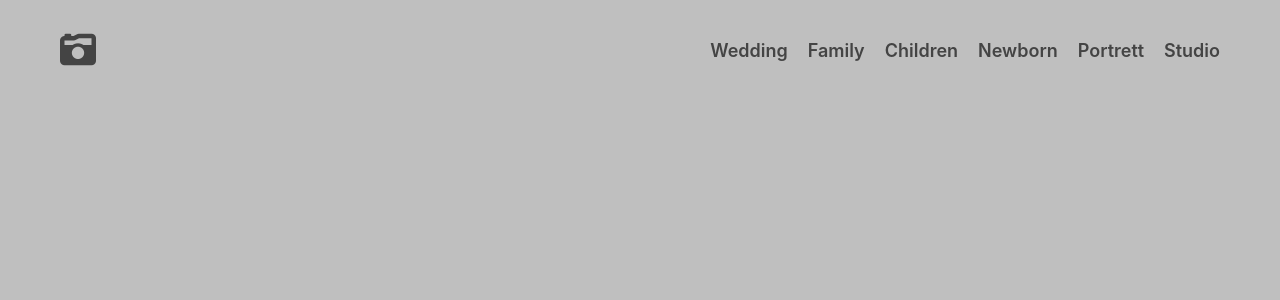
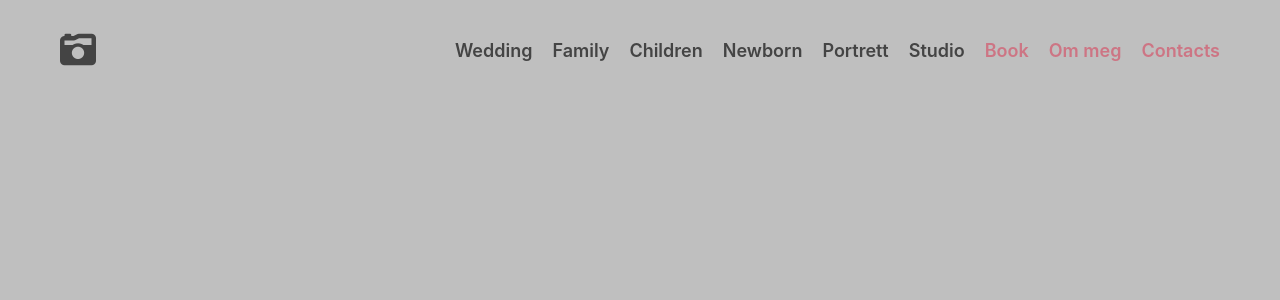
Before and after one commit to KatjaSi/photograph, a React (Create React App) app: page /1 in a window 1280 px wide. Shown: the top 300 px of the page. Built offline with nearby package versions, Linux system fonts and the light colour scheme.

Commit message:
navbar improved #3

```diff
--- a/src/App.js
+++ b/src/App.js
@@ -6,7 +6,6 @@ import HomePage from './pages/homepage/homepage.component';
 import './pages/homepage/homepage.styles.scss';
 
 import CategoryPage from './components/category-page/category-page.component';
-import Header from './components/header/header.component';
 import Navbar from './components/navbar/navbar.component';
 
 import Section_Data from './components/categories-menu/data';
@@ -16,7 +15,6 @@ function App() {
   console.log(options);
   return (
     <div>
-      <Navbar/>
         <Switch>
           <Route exact path = '/' component = {HomePage}/>
           <Route exact path = '/:title' component = {CategoryPage}/>
--- a/src/components/category-page/category-page.component.jsx
+++ b/src/components/category-page/category-page.component.jsx
@@ -4,9 +4,12 @@ import Masonry, {ResponsiveMasonry} from "react-responsive-masonry";
 
 import Section_Data from '../categories-menu/data';
 import './category-page.styles.scss';
+import Navbar from '../navbar/navbar.component';
 
 const CategoryPage = props => {
     return (
+        <div>
+            <Navbar activeTitle = {props.match.params.title}/>
             <div className = "gallery">
                 <ResponsiveMasonry
                     columnsCountBreakPoints={{ 350: 1, 750: 2, 900: 3,1200:4}}>
@@ -16,10 +19,9 @@ const CategoryPage = props => {
                             otherSectionProps.images.map( ({...secProps}) => (
                                 <img src = {secProps.imageUrl} alt = {secProps.alt} />
                             ))))}
-
-
                     </Masonry>
                 </ResponsiveMasonry>
+            </div>
         </div>
     );
 };
--- a/src/components/navbar/navbar.component.jsx
+++ b/src/components/navbar/navbar.component.jsx
@@ -5,9 +5,10 @@ import Section_Data from  '../categories-menu/data';
 import './navbar.styles.scss';
 
 class Navbar extends Component {
-    constructor() {
+    constructor({activeTitle}) {
         super();
         this.state = {
+            active: activeTitle,
             clicked: false,
             options: Section_Data.map((item) => ({title: item.title, linkUrl: item.linkUrl}) )
         }
@@ -20,16 +21,21 @@ class Navbar extends Component {
     render() {
         return(
             <nav className = "navbar-items">
-                <a className = "navbar-logo" href = "/"><i className = "fas fa-camera-retro fa-2x"></i></a>
+                <a className = "navbar-logo" href = "/">
+                    <i className = {this.state.active === "home" ?"fas fa-camera-retro fa-2x active":"fas fa-camera-retro fa-2x "}></i></a>
                 <div className = "menu-icon" onClick = {this.handleClick}>
                     <i className = {this.state.clicked ? 'fas fa-times':'fas fa-bars '}></i>
                 </div>
                 <ul className = {this.state.clicked ? "nav-menu active" : "nav-menu"}>
                 {
                     this.state.options.map(
-                        (option, idx) => <li key = {idx}><a className = "gallery-option" href = {option.linkUrl}>{option.title}</a></li>
+                        (option, idx) => <li key = {idx}  >
+                            <a className = {this.state.active === option.linkUrl? 'option active':'option '}  href = {option.linkUrl}>{option.title}</a></li>
                     )
                 }
+                <li><a className = {this.state.active === "book" ? "option info active":"option info"} href = "book">Book</a></li>
+                <li><a className ={this.state.active === "omMeg" ? "option info active":"option info"} href = "omMeg">Om meg</a></li>
+                <li><a className ={this.state.active === "contacts" ? "option info active":"option info"} href = "contacts">Contacts</a></li>
                 </ul>
             </nav>
         )
--- a/src/components/navbar/navbar.styles.scss
+++ b/src/components/navbar/navbar.styles.scss
@@ -20,8 +20,16 @@
         list-style: none;
         justify-content: flex-end;
 
-        .gallery-option {
+        .option {
             padding-left: 20px;
+        }
+
+        .info {
+            color:#cd7584;
+        }
+
+        .option:hover {
+            color: white;
         }
 
         .active {
@@ -54,6 +62,10 @@
 
         }
 
+        .nav-menu:last-child {
+            padding-bottom: 50px;
+        }
+
 
         .nav-menu.active {
             background-color: #bfbfbf;
@@ -63,7 +75,7 @@
             z-index: 1;
         }
 
-        .gallery-option {
+        .option {
             text-align: center;
             display: table;
             z-index: 6;
--- a/src/pages/homepage/homepage.component.jsx
+++ b/src/pages/homepage/homepage.component.jsx
@@ -1,10 +1,13 @@
 import React from 'react';
 
 import Menu from '../../components/categories-menu/menu.component';
+import Navbar from '../../components/navbar/navbar.component';
 
 const HomePage = () => (
-    <div className = 'homepage'>
-        <Menu/>
+    <div><Navbar activeTitle = "home"/>
+        <div className = 'homepage'>
+            <Menu/>
+        </div>
     </div>
 );
 
```
Also changed, not shown: 1 other file (tests, documents, lock files or other folders). Lines whose indentation alone changed are shown as unchanged.
